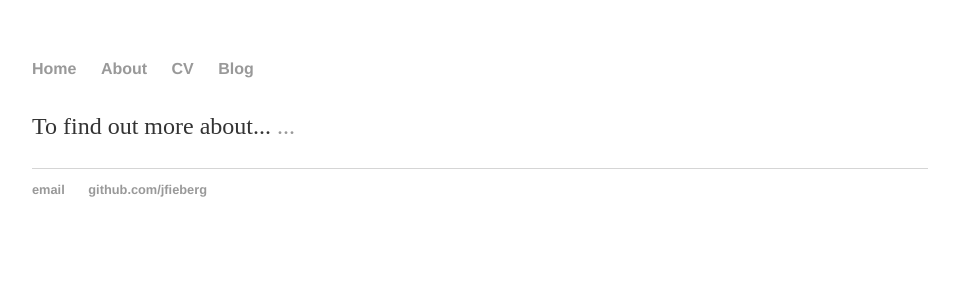
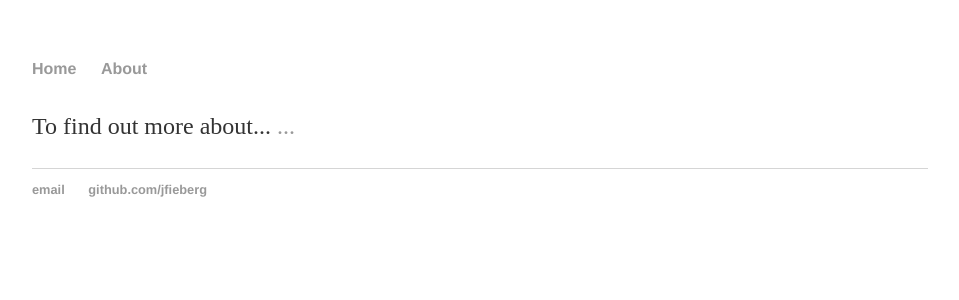
Before and after one commit to jfieberg/jfieberg.github.io, a Jekyll site: the page built from index.html, in a window 1280 px wide. Shown: the top 300 px of the page, without its empty margins (160-1119 px from the left). Built offline with Jekyll 4.4.1, drawn with Linux system fonts in a browser that asks for light colours.

Commit message:
update default.html

```diff
--- a/_layouts/default.html
+++ b/_layouts/default.html
@@ -9,9 +9,7 @@
 			<nav>
 	    		<ul>
 	        		<li><a href="/">Home</a></li>
-		        	<li><a href="/about">About</a></li>
-	        		<li><a href="/cv">CV</a></li>
-	        		<li><a href="/blog">Blog</a></li>
+		        	<li><a href="/Repositories">About</a></li>
 	    		</ul>
 			</nav>
 			<div class="container">
```
